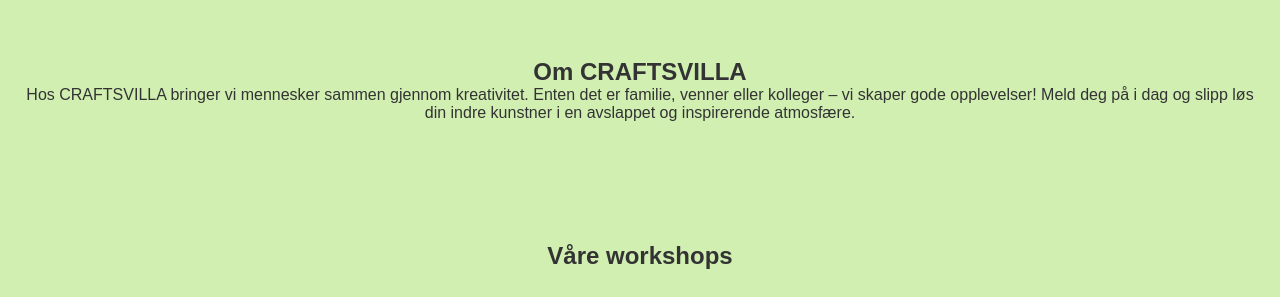
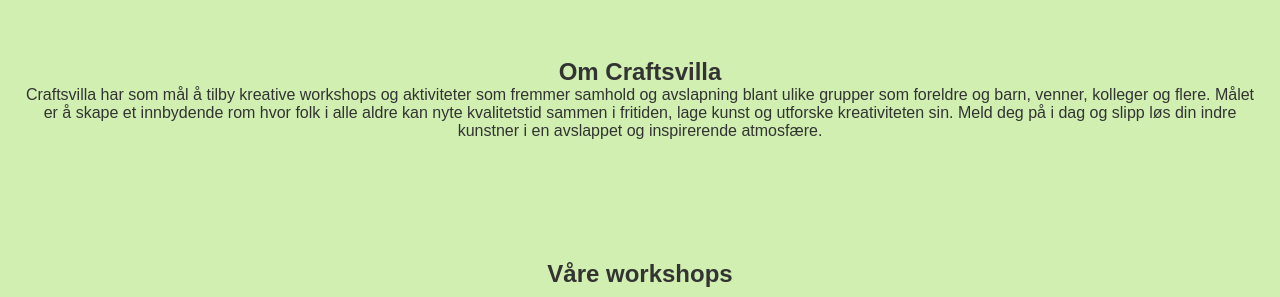
Before and after one commit to Semuraii/Oppgave-Craftvilla, a plain HTML site: page index.html in a window 1280 px wide. Shown: the part 700-997 px from the top of the page. Drawn offline with Linux system fonts and the light colour scheme.

Commit message:
text endret

```diff
--- a/index.html
+++ b/index.html
@@ -28,10 +28,9 @@
 
 <!-- ABOUT -->
 <section class="section">
-  <h2>Om CRAFTSVILLA</h2>
+  <h2>Om Craftsvilla</h2>
   <p>
-    Hos CRAFTSVILLA bringer vi mennesker sammen gjennom kreativitet.
-    Enten det er familie, venner eller kolleger – vi skaper gode opplevelser!
+   Craftsvilla har som mål å tilby kreative workshops og aktiviteter som fremmer samhold og avslapning blant ulike grupper som foreldre og barn, venner, kolleger og flere. Målet er å skape et innbydende rom hvor folk i alle aldre kan nyte kvalitetstid sammen i fritiden, lage kunst og utforske kreativiteten sin.
     Meld deg på i dag og slipp løs din indre kunstner i en avslappet og inspirerende atmosfære.
   </p>
 </section>
```
